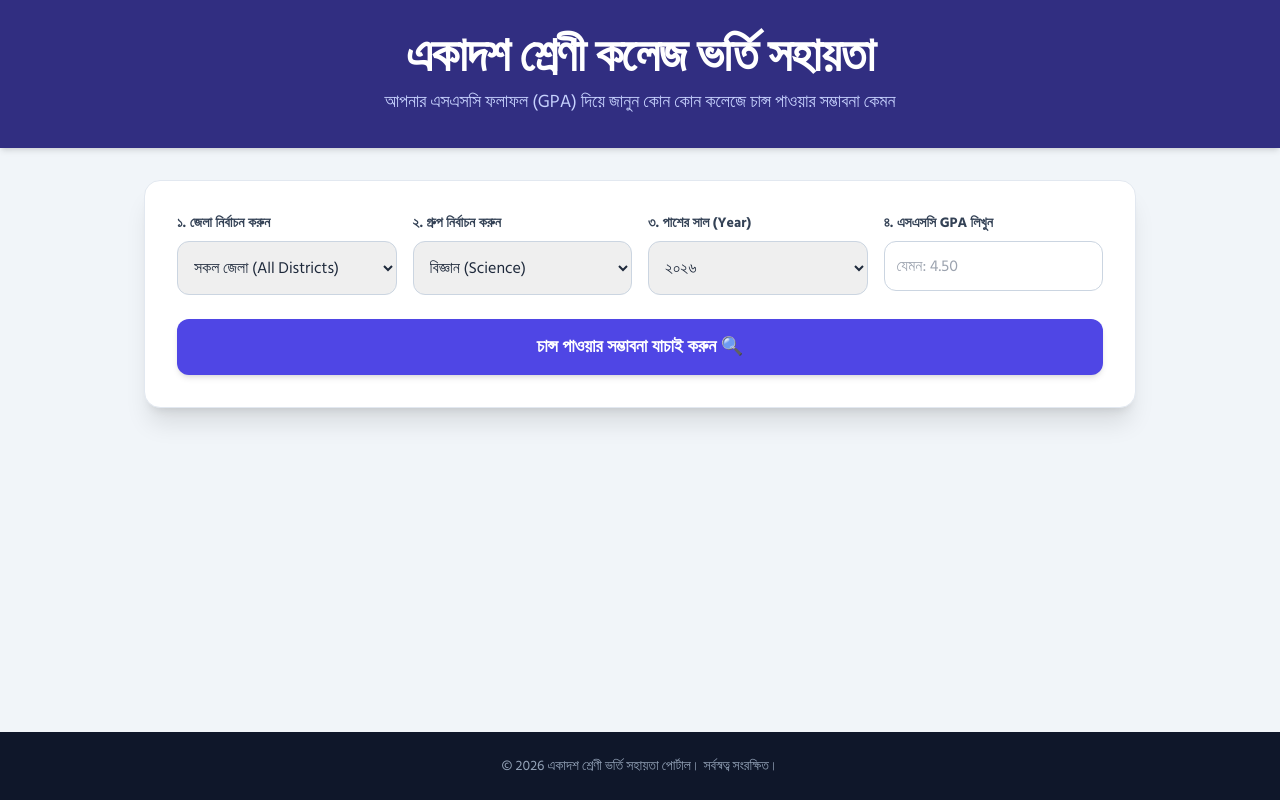
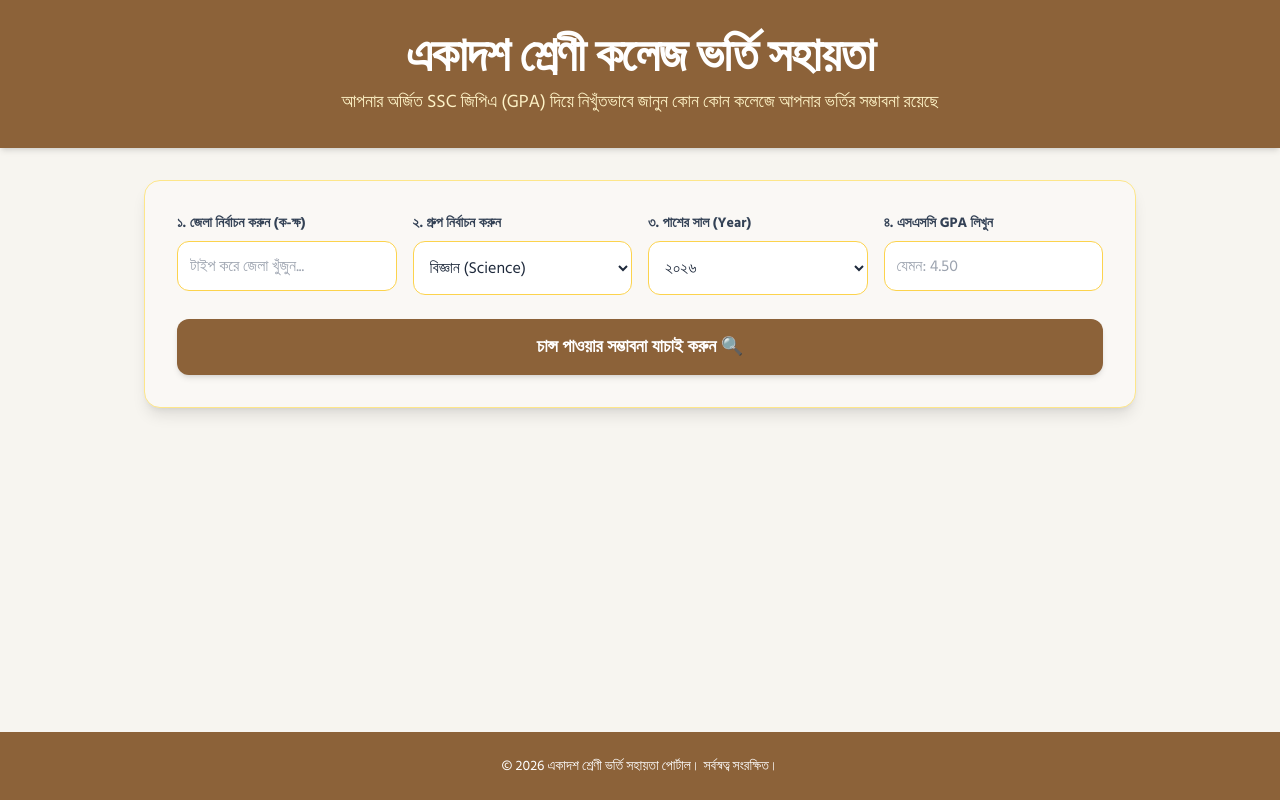
Before and after one commit to antu122/my-flask-app, a Flask app: template templates/index.html in a window 1280 px wide. Run offline with Flask 3, Linux system fonts and the light colour scheme; the template is opened without the code that fills it, so the values that code supplies are empty; some libraries are stand-ins or nearby versions.

Commit message:
Enhance styles and update text in index.html
Updated styles and text in index.html for improved aesthetics and clarity.

```diff
--- a/templates/index.html
+++ b/templates/index.html
@@ -8,39 +8,52 @@
     <script src="https://cdn.tailwindcss.com"></script>
     <link href="https://fonts.googleapis.com/css2?family=Hind+Siliguri:wght@400;600;700&display=swap" rel="stylesheet">
     <style>
-        body { font-family: 'Hind Siliguri', sans-serif; }
+        body {
+            font-family: 'Hind Siliguri', sans-serif;
+            background-color: #F7F5F0; /* সফট লাইট ব্যাকগ্রাউন্ড */
+        }
+        .bg-coffee {
+            background-color: #8C6239; /* হালকা কফি কালার */
+        }
+        .bg-coffee-hover:hover {
+            background-color: #734F2D;
+        }
+        .bg-light-card {
+            background-color: #FAF8F5; /* কার্ডের লাইট কালার */
+        }
     </style>
 </head>
-<body class="bg-slate-100 text-slate-800 min-h-screen flex flex-col">
+<body class="text-slate-800 min-h-screen flex flex-col">
 
-    <!-- Header Section -->
-    <header class="bg-indigo-900 text-white shadow-md py-8 px-4 text-center">
+    <!-- Header Section (হালকা কফি কালার) -->
+    <header class="bg-coffee text-white shadow-md py-8 px-4 text-center">
         <h1 class="text-3xl md:text-5xl font-extrabold tracking-tight mb-2">একাদশ শ্রেণী কলেজ ভর্তি সহায়তা</h1>
-        <p class="text-indigo-200 text-base md:text-lg">আপনার এসএসসি ফলাফল (GPA) দিয়ে জানুন কোন কোন কলেজে চান্স পাওয়ার সম্ভাবনা কেমন</p>
+        <p class="text-amber-100 text-base md:text-lg">আপনার অর্জিত SSC জিপিএ (GPA) দিয়ে নিখুঁতভাবে জানুন কোন কোন কলেজে আপনার ভর্তির সম্ভাবনা রয়েছে</p>
     </header>
 
     <!-- Main Content -->
     <main class="max-w-5xl mx-auto px-4 py-8 flex-grow w-full">
 
         <!-- Input Form Card -->
-        <div class="bg-white rounded-2xl shadow-xl p-6 md:p-8 mb-8 border border-slate-200">
+        <div class="bg-light-card rounded-2xl shadow-lg p-6 md:p-8 mb-8 border border-amber-200">
             <form method="POST" class="grid grid-cols-1 md:grid-cols-2 lg:grid-cols-4 gap-4">
 
-                <!-- 1. District Selection -->
+                <!-- 1. District Selection with Search -->
                 <div>
-                    <label class="block text-sm font-bold mb-2 text-slate-700">১. জেলা নির্বাচন করুন</label>
-                    <select name="district" class="w-full p-3 border border-slate-300 rounded-xl focus:ring-2 focus:ring-indigo-500 focus:outline-none">
+                    <label class="block text-sm font-bold mb-2 text-slate-700">১. জেলা নির্বাচন করুন (ক-ক্ষ)</label>
+                    <input list="district-list" name="district" placeholder="টাইপ করে জেলা খুঁজুন..." class="w-full p-3 border border-amber-300 rounded-xl focus:ring-2 focus:ring-amber-700 focus:outline-none bg-white">
+                    <datalist id="district-list">
                         <option value="all">সকল জেলা (All Districts)</option>
                         {% for code, name in districts %}
                             <option value="{{ code }}">{{ name }}</option>
                         {% endfor %}
-                    </select>
+                    </datalist>
                 </div>
 
                 <!-- 2. Group Selection -->
                 <div>
                     <label class="block text-sm font-bold mb-2 text-slate-700">২. গ্রুপ নির্বাচন করুন</label>
-                    <select name="group" class="w-full p-3 border border-slate-300 rounded-xl focus:ring-2 focus:ring-indigo-500 focus:outline-none" required>
+                    <select name="group" class="w-full p-3 border border-amber-300 rounded-xl focus:ring-2 focus:ring-amber-700 focus:outline-none bg-white" required>
                         <option value="science">বিজ্ঞান (Science)</option>
                         <option value="commerce">ব্যবসায় শিক্ষা (Commerce)</option>
                         <option value="arts">মানবিক (Arts)</option>
@@ -50,7 +63,7 @@
                 <!-- 3. Passing Year -->
                 <div>
                     <label class="block text-sm font-bold mb-2 text-slate-700">৩. পাশের সাল (Year)</label>
-                    <select name="year" class="w-full p-3 border border-slate-300 rounded-xl focus:ring-2 focus:ring-indigo-500 focus:outline-none">
+                    <select name="year" class="w-full p-3 border border-amber-300 rounded-xl focus:ring-2 focus:ring-amber-700 focus:outline-none bg-white">
                         <option value="2026">২০২৬</option>
                         <option value="2025">২০২৫</option>
                         <option value="2024">২০২৪</option>
@@ -60,12 +73,12 @@
                 <!-- 4. GPA Input -->
                 <div>
                     <label class="block text-sm font-bold mb-2 text-slate-700">৪. এসএসসি GPA লিখুন</label>
-                    <input type="number" step="0.01" min="1" max="5" name="gpa" placeholder="যেমন: 4.50" class="w-full p-3 border border-slate-300 rounded-xl focus:ring-2 focus:ring-indigo-500 focus:outline-none" required>
+                    <input type="number" step="0.01" min="1" max="5" name="gpa" placeholder="যেমন: 4.50" class="w-full p-3 border border-amber-300 rounded-xl focus:ring-2 focus:ring-amber-700 focus:outline-none bg-white" required>
                 </div>
 
                 <!-- Submit Button -->
                 <div class="lg:col-span-4 mt-2">
-                    <button type="submit" class="w-full bg-indigo-600 hover:bg-indigo-700 text-white font-bold py-3.5 px-6 rounded-xl shadow-md transition duration-200 text-lg">
+                    <button type="submit" class="w-full bg-coffee bg-coffee-hover text-white font-bold py-3.5 px-6 rounded-xl shadow-md transition duration-200 text-lg">
                         চান্স পাওয়ার সম্ভাবনা যাচাই করুন 🔍
                     </button>
                 </div>
@@ -76,19 +89,20 @@
         {% if gpa %}
         <div class="space-y-6">
 
-            <!-- High Chance -->
+            <!-- High Chance Section -->
             {% if high_chance %}
             <div class="bg-emerald-50 border border-emerald-300 rounded-2xl p-6 shadow-sm">
-                <h3 class="text-xl font-bold text-emerald-800 mb-4 flex items-center gap-2">
-                    <span>✅</span> চান্স পাওয়ার খুব বেশি সম্ভাবনা রয়েছে (Top Eligibility)
+                <h3 class="text-xl font-bold text-emerald-800 mb-2 flex items-center gap-2">
+                    <span>🟢</span> খুব বেশি সম্ভাবনা রয়েছে (High Opportunity)
                 </h3>
+                <p class="text-sm text-emerald-700 mb-4">আপনার অর্জিত জিপিএ (GPA: {{ gpa }}) অনুযায়ী নিচের কলেজগুলোতে আপনার ভর্তির সুযোগ বা চান্স পাওয়ার সম্ভাবনা অনেক বেশি।</p>
                 <div class="grid grid-cols-1 md:grid-cols-2 lg:grid-cols-3 gap-4">
                     {% for c in high_chance %}
-                    <div class="bg-white p-4 rounded-xl shadow border border-emerald-100">
+                    <div class="bg-light-card p-4 rounded-xl shadow border border-emerald-200">
                         <h4 class="font-bold text-slate-800 text-base">{{ c.name }}</h4>
-                        <p class="text-xs text-slate-500 mt-1">📍 {{ c.location }}</p>
-                        <div class="mt-3 text-xs font-semibold text-emerald-700 bg-emerald-100 px-2.5 py-1 rounded-md inline-block">
-                            সর্বনিম্ন GPA: {{ c.min_gpa }}
+                        <p class="text-xs text-slate-600 mt-1">📍 {{ c.location }}</p>
+                        <div class="mt-3 text-xs font-semibold text-emerald-800 bg-emerald-100 px-2.5 py-1 rounded-md inline-block">
+                            সর্বনিম্ন বিগত পাসের GPA: {{ c.min_gpa }}
                         </div>
                     </div>
                     {% endfor %}
@@ -96,19 +110,20 @@
             </div>
             {% endif %}
 
-            <!-- Medium Chance -->
+            <!-- Medium Chance Section -->
             {% if medium_chance %}
             <div class="bg-amber-50 border border-amber-300 rounded-2xl p-6 shadow-sm">
-                <h3 class="text-xl font-bold text-amber-800 mb-4 flex items-center gap-2">
-                    <span>⚠️</span> মাঝারি সম্ভাবনা রয়েছে (Moderate Chance)
+                <h3 class="text-xl font-bold text-amber-800 mb-2 flex items-center gap-2">
+                    <span>🟡</span> মাঝারি সম্ভাবনা রয়েছে (Moderate Opportunity)
                 </h3>
+                <p class="text-sm text-amber-700 mb-4">আপনার বর্তমান জিপিএ অনুযায়ী এই কলেজগুলোতে চান্স পাওয়ার সম্ভাবনা মাঝারি মানের। আবেদনের পর আসন খালি থাকা সাপেক্ষে চান্স পেতে পারেন।</p>
                 <div class="grid grid-cols-1 md:grid-cols-2 lg:grid-cols-3 gap-4">
                     {% for c in medium_chance %}
-                    <div class="bg-white p-4 rounded-xl shadow border border-amber-100">
+                    <div class="bg-light-card p-4 rounded-xl shadow border border-amber-200">
                         <h4 class="font-bold text-slate-800 text-base">{{ c.name }}</h4>
-                        <p class="text-xs text-slate-500 mt-1">📍 {{ c.location }}</p>
-                        <div class="mt-3 text-xs font-semibold text-amber-700 bg-amber-100 px-2.5 py-1 rounded-md inline-block">
-                            সর্বনিম্ন GPA: {{ c.min_gpa }}
+                        <p class="text-xs text-slate-600 mt-1">📍 {{ c.location }}</p>
+                        <div class="mt-3 text-xs font-semibold text-amber-800 bg-amber-100 px-2.5 py-1 rounded-md inline-block">
+                            সর্বনিম্ন বিগত পাসের GPA: {{ c.min_gpa }}
                         </div>
                     </div>
                     {% endfor %}
@@ -116,19 +131,20 @@
             </div>
             {% endif %}
 
-            <!-- Low Chance -->
+            <!-- Low Chance Section -->
             {% if low_chance %}
             <div class="bg-rose-50 border border-rose-300 rounded-2xl p-6 shadow-sm">
-                <h3 class="text-xl font-bold text-rose-800 mb-4 flex items-center gap-2">
-                    <span>🔴</span> কিছুটা ঝুঁকি রয়েছে (Low Chance / Competitive)
+                <h3 class="text-xl font-bold text-rose-800 mb-2 flex items-center gap-2">
+                    <span>🔴</span> চান্স পাওয়ার সম্ভাবনা কম / প্রতিযোগিতা বেশি (Low Opportunity)
                 </h3>
+                <p class="text-sm text-rose-700 mb-4">এই কলেজগুলোতে ভর্তি আবেদনের জন্য ন্যূনতম পয়েন্টের কাছাকাছি থাকায় চান্স পাওয়ার সম্ভাবনা বেশ কম বা কিছুটা ঝুঁকিপূর্ণ। বিকল্প হিসেবে অন্য কলেজেও পছন্দক্রম দেওয়া উচিত।</p>
                 <div class="grid grid-cols-1 md:grid-cols-2 lg:grid-cols-3 gap-4">
                     {% for c in low_chance %}
-                    <div class="bg-white p-4 rounded-xl shadow border border-rose-100">
+                    <div class="bg-light-card p-4 rounded-xl shadow border border-rose-200">
                         <h4 class="font-bold text-slate-800 text-base">{{ c.name }}</h4>
-                        <p class="text-xs text-slate-500 mt-1">📍 {{ c.location }}</p>
-                        <div class="mt-3 text-xs font-semibold text-rose-700 bg-rose-100 px-2.5 py-1 rounded-md inline-block">
-                            সর্বনিম্ন GPA: {{ c.min_gpa }}
+                        <p class="text-xs text-slate-600 mt-1">📍 {{ c.location }}</p>
+                        <div class="mt-3 text-xs font-semibold text-rose-800 bg-rose-100 px-2.5 py-1 rounded-md inline-block">
+                            সর্বনিম্ন বিগত পাসের GPA: {{ c.min_gpa }}
                         </div>
                     </div>
                     {% endfor %}
@@ -142,7 +158,7 @@
     </main>
 
     <!-- Footer -->
-    <footer class="bg-slate-900 text-slate-400 py-6 text-center text-sm mt-12">
+    <footer class="bg-coffee text-white py-6 text-center text-sm mt-12">
         <p>© 2026 একাদশ শ্রেণী ভর্তি সহায়তা পোর্টাল। সর্বস্বত্ব সংরক্ষিত।</p>
     </footer>
 
```
